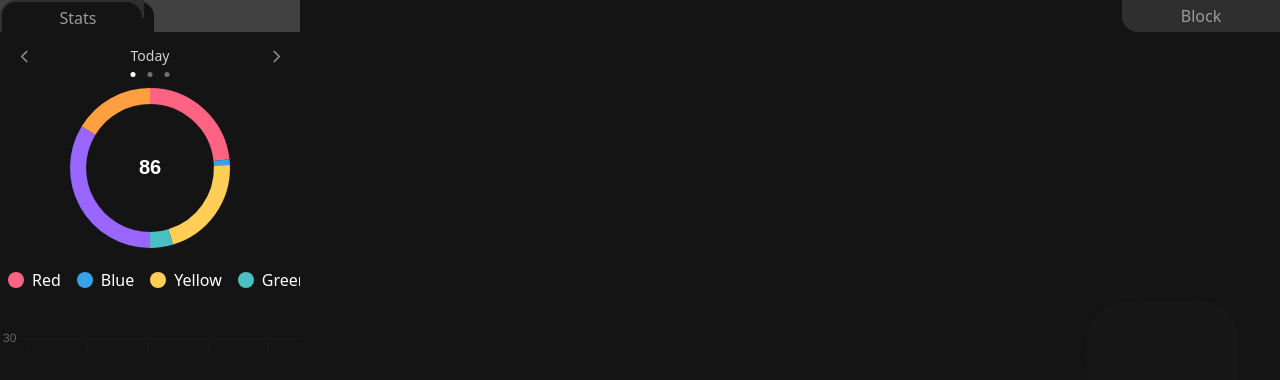
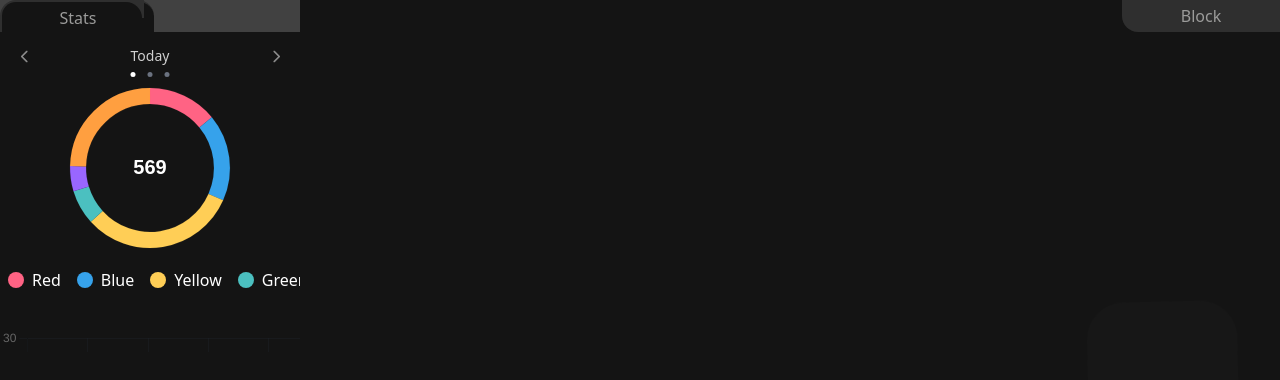
Before and after one commit to vishalkushwaha2003/ActivityTrackerExtension, a React (Vite) app in the folder client/: page / in a window 1280 px wide. Shown: the top 380 px of the page. Built offline with nearby package versions, Linux system fonts and the light colour scheme.

Commit message:
set the center incrementation of doughnut chart

```diff
--- a/client/src/charts/DoughnutChart.jsx
+++ b/client/src/charts/DoughnutChart.jsx
@@ -1,4 +1,4 @@
-import React, { useRef } from 'react';
+import React, { useRef, useEffect, useState } from 'react';
 import { Doughnut } from 'react-chartjs-2';
 import { Chart, ArcElement, Tooltip, Legend } from 'chart.js';
 
@@ -6,6 +6,44 @@ Chart.register(ArcElement, Tooltip, Legend);
 
 const DoughnutChart = ({ onSegmentClick }) => {
   const chartRef = useRef(null);
+  const [total, setTotal] = useState(0);
+  const totalRef = useRef(total);
+
+  useEffect(() => {
+    const chart = chartRef.current;
+    const totalValue = chart.data.datasets[0].data.reduce((acc, curr) => acc + curr, 0);
+
+    const incrementTotal = (start, end, duration) => {
+      const startTime = performance.now();
+
+      const animate = (currentTime) => {
+        const elapsed = currentTime - startTime;
+        const progress = Math.min(elapsed / duration, 1);
+        const animatedTotal = Math.round(start + (end - start) * progress);
+        setTotal(animatedTotal);
+
+        if (progress < 1) {
+          requestAnimationFrame(animate);
+        } else {
+          setTotal(end); // Ensure the final value is set
+        }
+      };
+
+      requestAnimationFrame(animate);
+    };
+
+    chart.options.animation = {
+      onProgress: () => {
+        incrementTotal(0, totalValue, 1000); // Animate over 1 second
+      },
+    };
+
+    chart.update();
+  }, []);
+
+  useEffect(() => {
+    totalRef.current = total;
+  }, [total]);
 
   const totalCenterPlugin = {
     id: 'totalCenterPlugin',
@@ -17,11 +55,10 @@ const DoughnutChart = ({ onSegmentClick }) => {
       ctx.textBaseline = 'middle';
       ctx.fillStyle = 'white';
 
-      const total = chart.data.datasets[0].data.reduce((acc, curr) => acc + curr, 0);
       const centerX = (left + right) / 2;
       const centerY = (top + bottom) / 2;
 
-      ctx.fillText(total, centerX, centerY);
+      ctx.fillText(totalRef.current, centerX, centerY);
       ctx.restore();
     }
   };
@@ -30,7 +67,7 @@ const DoughnutChart = ({ onSegmentClick }) => {
     labels: ['Red', 'Blue', 'Yellow', 'Green', 'Purple', 'Orange'],
     datasets: [{
       label: 'Dataset 1',
-      data: [20, 1, 18, 4, 29, 14],
+      data: [80, 100, 180, 40, 29, 140],
       backgroundColor: [
         'rgba(255, 99, 132, 1)',
         'rgba(54, 162, 235, 1)',
```
